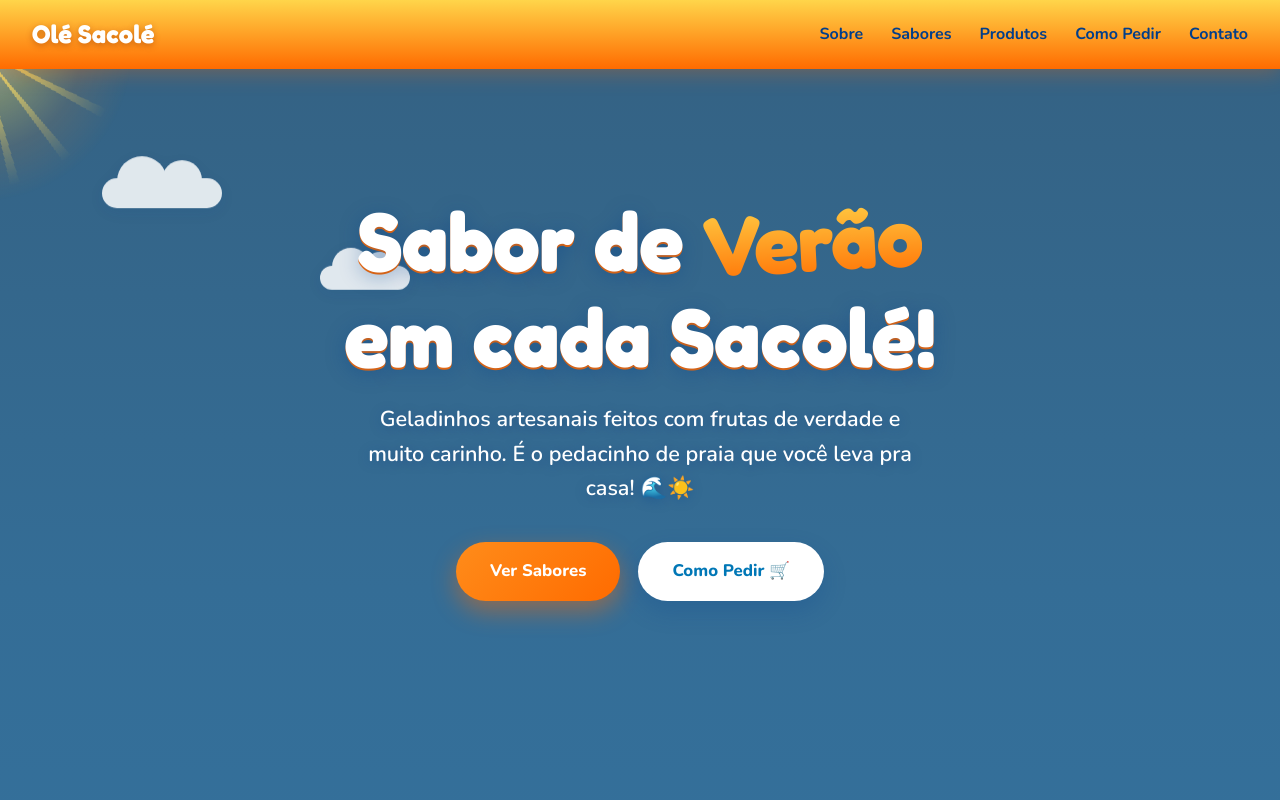
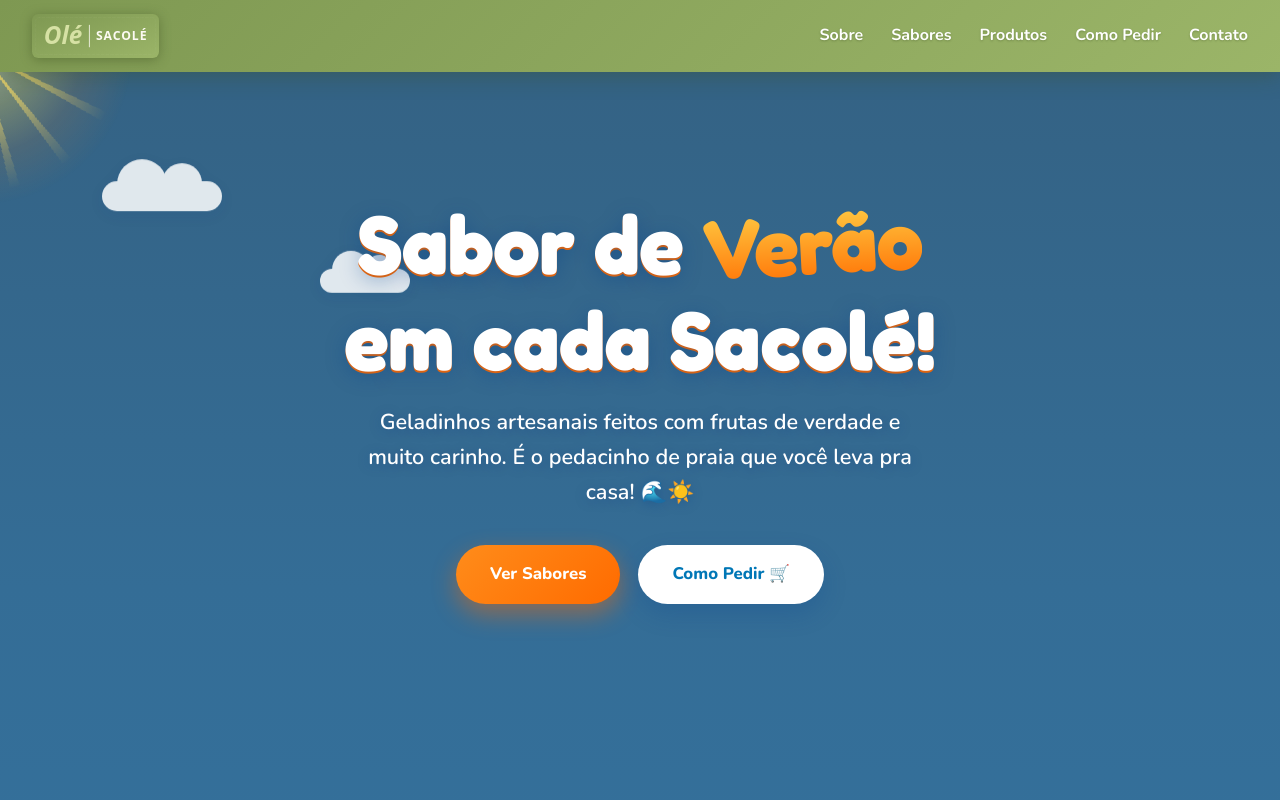
Before and after one commit to ffontes01/sacoe, a Next.js app: page / in a window 1280 px wide. Shown: the top 800 px of the page. Built offline with nearby package versions, Linux system fonts and the light colour scheme.

Commit message:
Adiciona nav verde oliva e logo

```diff
--- a/pages/index.js
+++ b/pages/index.js
@@ -70,7 +70,13 @@ export default function Home() {
         {/* ============== NAVBAR ============== */}
         <nav className={styles.navbar}>
           <div className={styles.logo}>
-            <span className={styles.logoTexto}>Olé Sacolé</span>
+            {/* Coloque o arquivo em /public/logo.svg
+                (o Next serve tudo de /public/ na raiz "/"). */}
+            <img
+              src="/logo.svg"
+              alt="Olé Sacolé"
+              className={styles.logoImg}
+            />
           </div>
           <ul className={styles.navLinks}>
             <li><a href="#sobre">Sobre</a></li>
--- a/styles/Home.module.css
+++ b/styles/Home.module.css
@@ -68,25 +68,24 @@
   align-items: center;
   justify-content: space-between;
   padding: 14px 32px;
-  /* Fundo laranja em degradê — mesma direção/cores do "Verão" do hero
-     (amarelo-sol no topo descendo para laranja-vivo). */
-  background: linear-gradient(180deg, var(--amarelo-sol), var(--laranja-vivo));
-  box-shadow: 0 4px 20px rgba(255, 107, 0, 0.3);
+  /* Verde oliva — mesmas paradas e direção (diagonal) do gradiente do logo. */
+  background: linear-gradient(135deg, #7E9852 0%, #9BB568 100%);
+  box-shadow: 0 4px 20px rgba(60, 80, 30, 0.35);
 }
 
 .logo {
   display: flex;
   align-items: center;
   gap: 10px;
-  font-family: var(--fonte-titulo);
-  font-size: 1.6rem;
-  font-weight: 700;
 }
 
-/* Texto do logo BRANCO com sombra quente para destacar sobre o laranja */
-.logoTexto {
-  color: #ffffff;
-  text-shadow: 0 2px 6px rgba(150, 50, 0, 0.45);
+/* Logo em SVG — altura fixa para casar com a navbar.
+   Ajuste 'height' se quiser logo maior/menor. */
+.logoImg {
+  height: 44px;
+  width: auto;
+  display: block;
+  filter: drop-shadow(0 2px 6px rgba(60, 80, 30, 0.45));
 }
 
 .navLinks {
@@ -95,12 +94,13 @@
   list-style: none;
 }
 
-/* Links da navegação em AZUL PROFUNDO sobre o fundo laranja */
+/* Links da navegação em BRANCO sobre o fundo verde oliva */
 .navLinks a {
   font-weight: 700;
   position: relative;
   padding: 4px 0;
-  color: var(--azul-profundo);
+  color: #ffffff;
+  text-shadow: 0 1px 2px rgba(60, 80, 30, 0.35);
 }
 
 .navLinks a::after {
@@ -110,7 +110,7 @@
   bottom: -4px;
   width: 0;
   height: 3px;
-  background: linear-gradient(90deg, var(--azul-mar), var(--azul-profundo));
+  background: linear-gradient(90deg, #D6E1A4, #FCFAF2);
   border-radius: 999px;
   transition: width 0.3s ease;
 }
@@ -120,7 +120,7 @@
 }
 
 .navLinks a:hover {
-  color: var(--azul-mar);
+  color: #D6E1A4;
 }
 
 /* =========== HERO =========== */
@@ -835,7 +835,7 @@
 @media (max-width: 640px) {
   .navbar { padding: 12px 18px; }
   .navLinks { display: none; }
-  .logo { font-size: 1.3rem; }
+  .logoImg { height: 36px; }
 
   .hero { padding: 60px 18px 120px; min-height: 80vh; }
 
```
Also changed, not shown: public/logo.svg (added), 1 other file (tests, documents, lock files or other folders).
